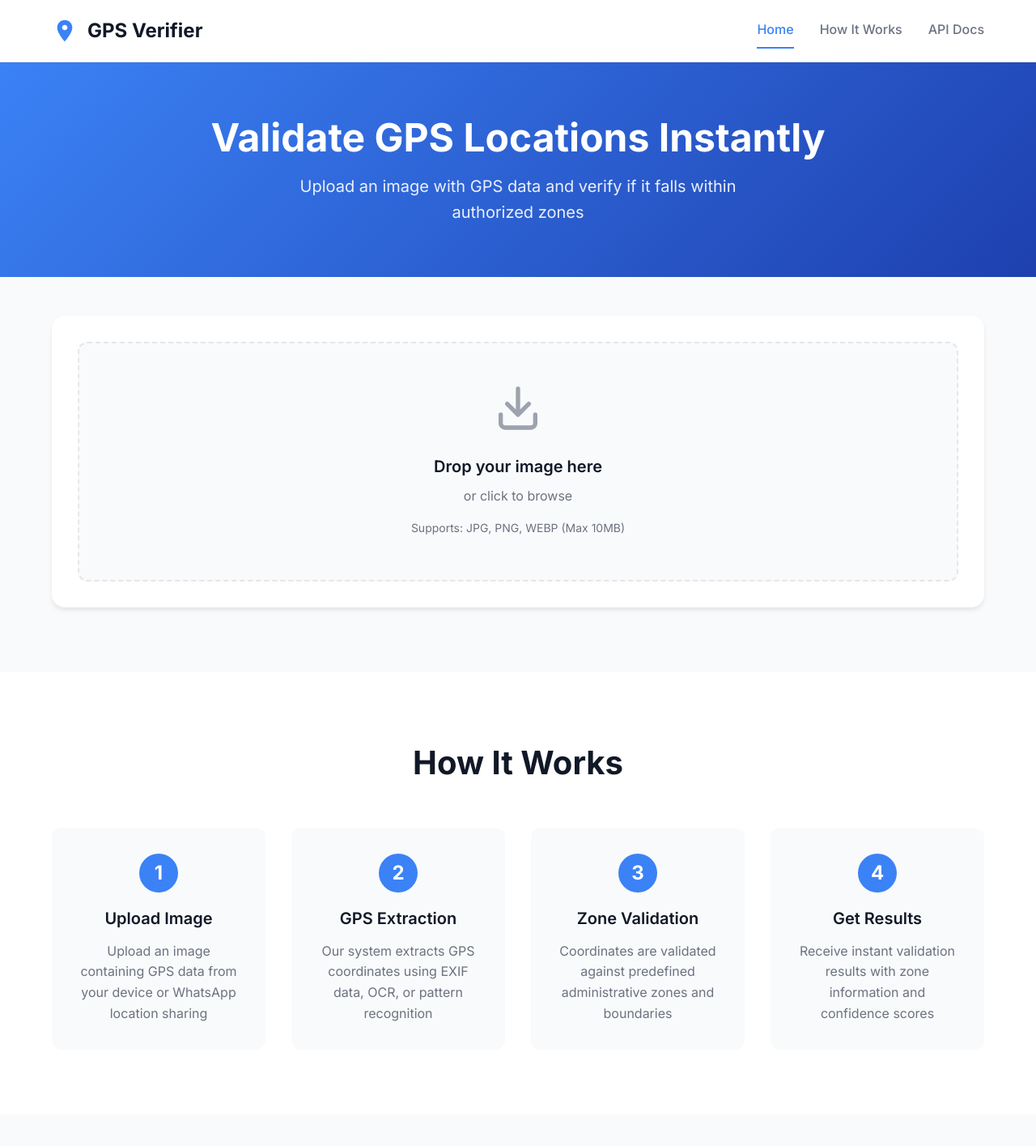
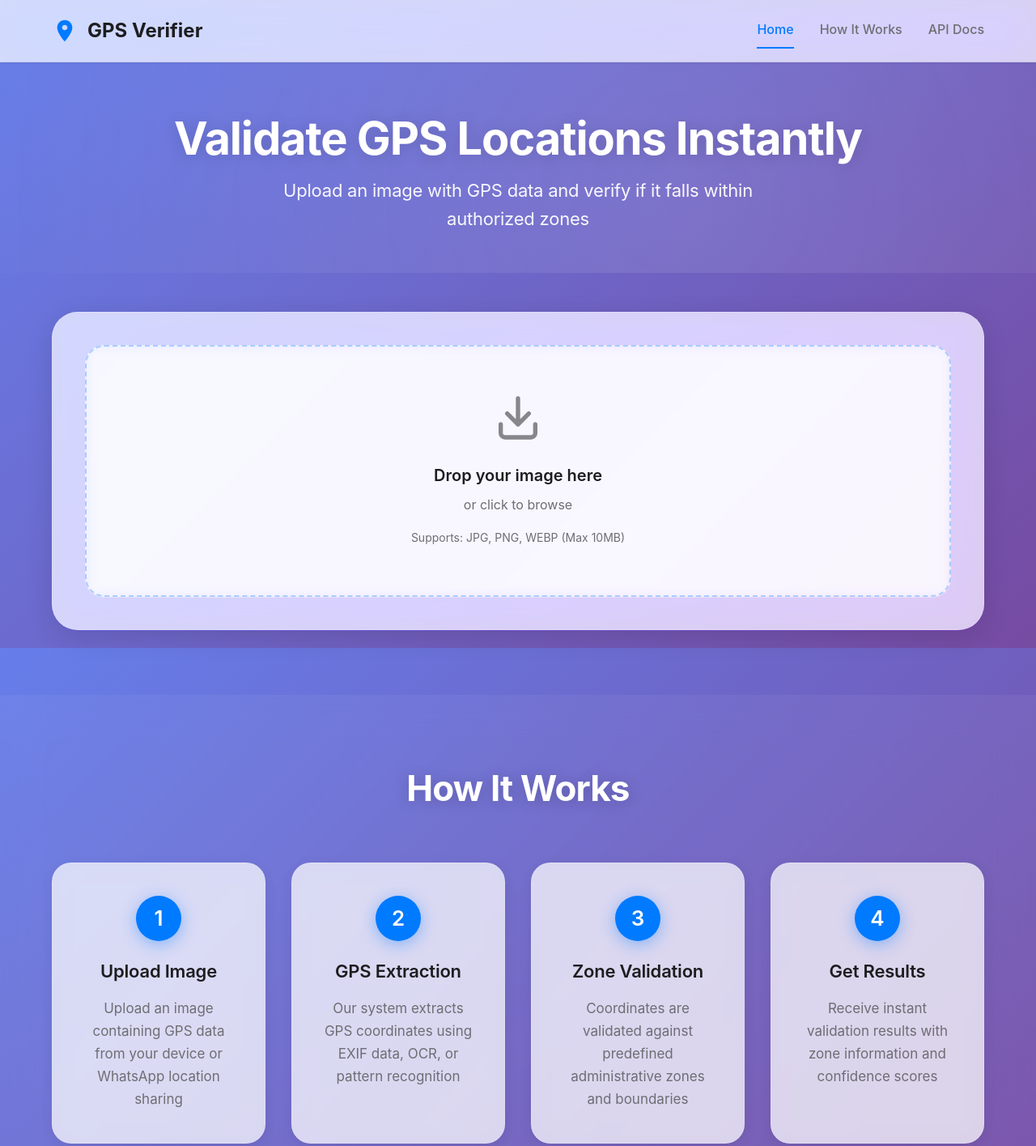
Before and after one commit to nitish-niraj/GPS-verification, a plain HTML site: page frontend/index.html in a window 1280 px wide. Shown: the top 1415 px of the page at 81% size. Drawn offline with Linux system fonts and the light colour scheme; files that its build step writes are made by us from their sources; a web font is replaced by a local one.

Commit message:
Implement Apple liquid design with glassmorphism
- Glassmorphism effects on all cards with backdrop-filter blur
- Gradient background with liquid animation
- SF Pro Display font (Apple standard)
- Smooth cubic-bezier transitions
- Enhanced shadows and continuous curves
- Fixed static file serving paths
- Added hover animations with scale/transform
- Status badges with glass effects and glows

```diff
--- a/frontend/css/style.css
+++ b/frontend/css/style.css
@@ -1,29 +1,47 @@
 /* ========================================
-   GPS Verifier - Modern UI Stylesheet
+   GPS Verifier - Apple Liquid Design
    ======================================== */
 
-/* CSS Variables */
+/* CSS Variables - Apple Inspired */
 :root {
-    --primary-color: #3b82f6;
-    --primary-hover: #2563eb;
-    --success-color: #10b981;
-    --error-color: #ef4444;
-    --warning-color: #f59e0b;
-    --bg-primary: #ffffff;
-    --bg-secondary: #f9fafb;
-    --bg-tertiary: #f3f4f6;
-    --text-primary: #111827;
-    --text-secondary: #6b7280;
-    --text-tertiary: #9ca3af;
-    --border-color: #e5e7eb;
-    --shadow-sm: 0 1px 2px 0 rgba(0, 0, 0, 0.05);
-    --shadow-md: 0 4px 6px -1px rgba(0, 0, 0, 0.1);
-    --shadow-lg: 0 10px 15px -3px rgba(0, 0, 0, 0.1);
-    --shadow-xl: 0 20px 25px -5px rgba(0, 0, 0, 0.1);
-    --radius-sm: 0.375rem;
-    --radius-md: 0.5rem;
-    --radius-lg: 0.75rem;
-    --radius-xl: 1rem;
+    /* Colors */
+    --primary-color: #007AFF;
+    --primary-hover: #0051D5;
+    --success-color: #34C759;
+    --error-color: #FF3B30;
+    --warning-color: #FF9500;
+
+    /* Backgrounds - Glassmorphism */
+    --bg-primary: rgba(255, 255, 255, 0.8);
+    --bg-secondary: rgba(249, 249, 251, 0.7);
+    --bg-glass: rgba(255, 255, 255, 0.72);
+    --bg-glass-dark: rgba(0, 0, 0, 0.05);
+
+    /* Text */
+    --text-primary: #1d1d1f;
+    --text-secondary: #6e6e73;
+    --text-tertiary: #86868b;
+
+    /* Borders */
+    --border-color: rgba(0, 0, 0, 0.06);
+
+    /* Shadows - Soft and Layered */
+    --shadow-sm: 0 1px 3px rgba(0, 0, 0, 0.08);
+    --shadow-md: 0 4px 16px rgba(0, 0, 0, 0.08);
+    --shadow-lg: 0 8px 32px rgba(0, 0, 0, 0.12);
+    --shadow-xl: 0 12px 48px rgba(0, 0, 0, 0.16);
+
+    /* Radius - Apple's Continuous Curves */
+    --radius-sm: 8px;
+    --radius-md: 12px;
+    --radius-lg: 16px;
+    --radius-xl: 24px;
+    --radius-2xl: 32px;
+
+    /* Blur */
+    --blur-sm: 8px;
+    --blur-md: 16px;
+    --blur-lg: 24px;
 }
 
 /* Reset & Base Styles */
@@ -34,12 +52,14 @@
 }
 
 body {
-    font-family: 'Inter', -apple-system, BlinkMacSystemFont, 'Segoe UI', sans-serif;
+    font-family: -apple-system, BlinkMacSystemFont, 'SF Pro Display', 'Segoe UI', sans-serif;
     color: var(--text-primary);
-    background-color: var(--bg-secondary);
+    background: linear-gradient(135deg, #667eea 0%, #764ba2 100%);
+    background-attachment: fixed;
     line-height: 1.6;
     -webkit-font-smoothing: antialiased;
     -moz-osx-font-smoothing: grayscale;
+    min-height: 100vh;
 }
 
 .container {
@@ -48,15 +68,18 @@ body {
     padding: 0 1.5rem;
 }
 
-/* Navigation */
+/* Navigation - Glassmorphism */
 .navbar {
-    background: var(--bg-primary);
+    background: var(--bg-glass);
+    backdrop-filter: blur(var(--blur-lg)) saturate(180%);
+    -webkit-backdrop-filter: blur(var(--blur-lg)) saturate(180%);
     border-bottom: 1px solid var(--border-color);
     padding: 1rem 0;
     position: sticky;
     top: 0;
     z-index: 1000;
     box-shadow: var(--shadow-sm);
+    transition: all 0.3s cubic-bezier(0.4, 0, 0.2, 1);
 }
 
 .navbar .container {
@@ -103,26 +126,53 @@ body {
     border-bottom-color: var(--primary-color);
 }
 
-/* Hero Section */
+/* Hero Section - Liquid Gradient */
 .hero {
-    background: linear-gradient(135deg, var(--primary-color) 0%, #1e40af 100%);
+    background: transparent;
     color: white;
-    padding: 4rem 0;
+    padding: 4rem 0 3rem;
     text-align: center;
+    position: relative;
+    overflow: hidden;
+}
+
+.hero::before {
+    content: '';
+    position: absolute;
+    top: -50%;
+    left: -50%;
+    width: 200%;
+    height: 200%;
+    background: radial-gradient(circle, rgba(255, 255, 255, 0.1) 0%, transparent 70%);
+    animation: liquidMove 15s ease-in-out infinite;
+}
+
+@keyframes liquidMove {
+    0%, 100% { transform: translate(0, 0) scale(1); }
+    50% { transform: translate(10%, 10%) scale(1.1); }
+}
+
+.hero-content {
+    position: relative;
+    z-index: 1;
 }
 
 .hero-title {
-    font-size: 3rem;
+    font-size: 3.5rem;
     font-weight: 700;
     margin-bottom: 1rem;
-    line-height: 1.2;
+    line-height: 1.1;
+    letter-spacing: -0.02em;
+    text-shadow: 0 2px 20px rgba(0, 0, 0, 0.15);
 }
 
 .hero-subtitle {
-    font-size: 1.25rem;
-    opacity: 0.9;
-    max-width: 600px;
+    font-size: 1.375rem;
+    opacity: 0.95;
+    max-width: 640px;
     margin: 0 auto;
+    font-weight: 400;
+    letter-spacing: -0.01em;
 }
 
 /* Main Content */
@@ -136,31 +186,45 @@ body {
 }
 
 .upload-card {
-    background: var(--bg-primary);
-    border-radius: var(--radius-xl);
-    padding: 2rem;
-    box-shadow: var(--shadow-md);
+    background: var(--bg-glass);
+    backdrop-filter: blur(var(--blur-md)) saturate(180%);
+    -webkit-backdrop-filter: blur(var(--blur-md)) saturate(180%);
+    border-radius: var(--radius-2xl);
+    padding: 2.5rem;
+    box-shadow: var(--shadow-lg);
+    border: 1px solid rgba(255, 255, 255, 0.18);
+    transition: all 0.4s cubic-bezier(0.4, 0, 0.2, 1);
+}
+
+.upload-card:hover {
+    transform: translateY(-2px);
+    box-shadow: var(--shadow-xl);
 }
 
 .drop-zone {
-    border: 2px dashed var(--border-color);
-    border-radius: var(--radius-lg);
-    padding: 3rem 2rem;
+    border: 2px dashed rgba(0, 122, 255, 0.3);
+    border-radius: var(--radius-xl);
+    padding: 3.5rem 2rem;
     text-align: center;
     cursor: pointer;
-    transition: all 0.3s;
-    background: var(--bg-secondary);
+    transition: all 0.4s cubic-bezier(0.4, 0, 0.2, 1);
+    background: rgba(255, 255, 255, 0.4);
+    backdrop-filter: blur(var(--blur-sm));
+    -webkit-backdrop-filter: blur(var(--blur-sm));
 }
 
 .drop-zone:hover {
     border-color: var(--primary-color);
-    background: #eff6ff;
+    background: rgba(0, 122, 255, 0.08);
+    transform: scale(1.01);
 }
 
 .drop-zone.drag-over {
     border-color: var(--primary-color);
-    background: #dbeafe;
+    border-width: 3px;
+    background: rgba(0, 122, 255, 0.12);
     transform: scale(1.02);
+    box-shadow: 0 0 0 4px rgba(0, 122, 255, 0.1);
 }
 
 .upload-icon {
@@ -241,47 +305,62 @@ body {
     color: var(--text-secondary);
 }
 
-/* Buttons */
+/* Buttons - Apple Style */
 .btn-primary,
 .btn-secondary {
-    padding: 0.875rem 2rem;
+    padding: 0.875rem 2.25rem;
     border: none;
-    border-radius: var(--radius-md);
-    font-weight: 600;
-    font-size: 1rem;
+    border-radius: var(--radius-lg);
+    font-weight: 500;
+    font-size: 1.0625rem;
     cursor: pointer;
-    transition: all 0.2s;
+    transition: all 0.3s cubic-bezier(0.4, 0, 0.2, 1);
     display: inline-flex;
     align-items: center;
     justify-content: center;
     gap: 0.5rem;
+    letter-spacing: -0.01em;
 }
 
 .btn-primary {
     background: var(--primary-color);
     color: white;
-    box-shadow: var(--shadow-sm);
+    box-shadow: 0 4px 16px rgba(0, 122, 255, 0.3);
 }
 
 .btn-primary:hover:not(:disabled) {
     background: var(--primary-hover);
-    box-shadow: var(--shadow-md);
-    transform: translateY(-1px);
+    box-shadow: 0 8px 24px rgba(0, 122, 255, 0.4);
+    transform: translateY(-2px) scale(1.02);
+}
+
+.btn-primary:active:not(:disabled) {
+    transform: translateY(0) scale(0.98);
 }
 
 .btn-primary:disabled {
-    opacity: 0.6;
+    opacity: 0.5;
     cursor: not-allowed;
+    transform: none;
 }
 
 .btn-secondary {
-    background: var(--bg-primary);
+    background: rgba(255, 255, 255, 0.7);
+    backdrop-filter: blur(var(--blur-sm));
+    -webkit-backdrop-filter: blur(var(--blur-sm));
     color: var(--text-primary);
-    border: 1px solid var(--border-color);
+    border: 1px solid rgba(0, 0, 0, 0.1);
+    box-shadow: 0 2px 8px rgba(0, 0, 0, 0.08);
 }
 
 .btn-secondary:hover {
-    background: var(--bg-secondary);
+    background: rgba(255, 255, 255, 0.9);
+    transform: translateY(-2px);
+    box-shadow: 0 4px 16px rgba(0, 0, 0, 0.12);
+}
+
+.btn-secondary:active {
+    transform: translateY(0) scale(0.98);
 }
 
 .btn-loader {
@@ -303,10 +382,25 @@ body {
 }
 
 .results-card {
-    background: var(--bg-primary);
-    border-radius: var(--radius-xl);
-    padding: 2rem;
-    box-shadow: var(--shadow-md);
+    background: var(--bg-glass);
+    backdrop-filter: blur(var(--blur-md)) saturate(180%);
+    -webkit-backdrop-filter: blur(var(--blur-md)) saturate(180%);
+    border-radius: var(--radius-2xl);
+    padding: 2.5rem;
+    box-shadow: var(--shadow-lg);
+    border: 1px solid rgba(255, 255, 255, 0.18);
+    animation: slideUpSmooth 0.5s cubic-bezier(0.4, 0, 0.2, 1);
+}
+
+@keyframes slideUpSmooth {
+    from {
+        opacity: 0;
+        transform: translateY(30px);
+    }
+    to {
+        opacity: 1;
+        transform: translateY(0);
+    }
 }
 
 .result-header {
@@ -324,28 +418,44 @@ body {
 }
 
 .status-badge {
-    padding: 0.5rem 1rem;
-    border-radius: var(--radius-md);
-    font-weight: 600;
-    font-size: 0.875rem;
+    padding: 0.625rem 1.25rem;
+    border-radius: var(--radius-lg);
+    font-weight: 500;
+    font-size: 0.9375rem;
+    letter-spacing: -0.01em;
+    backdrop-filter: blur(var(--blur-sm));
+    -webkit-backdrop-filter: blur(var(--blur-sm));
 }
 
 .status-badge.valid {
-    background: #d1fae5;
-    color: #065f46;
+    background: rgba(52, 199, 89, 0.15);
+    color: #0f7c3b;
+    border: 1px solid rgba(52, 199, 89, 0.3);
+    box-shadow: 0 0 20px rgba(52, 199, 89, 0.2);
 }
 
 .status-badge.invalid {
-    background: #fee2e2;
-    color: #991b1b;
+    background: rgba(255, 59, 48, 0.15);
+    color: #c41e17;
+    border: 1px solid rgba(255, 59, 48, 0.3);
+    box-shadow: 0 0 20px rgba(255, 59, 48, 0.2);
 }
 
-/* Result Blocks */
+/* Result Blocks - Glass Effect */
 .result-block {
     margin-bottom: 2rem;
-    padding: 1.5rem;
-    background: var(--bg-secondary);
-    border-radius: var(--radius-lg);
+    padding: 1.75rem;
+    background: rgba(255, 255, 255, 0.5);
+    backdrop-filter: blur(var(--blur-sm));
+    -webkit-backdrop-filter: blur(var(--blur-sm));
+    border-radius: var(--radius-xl);
+    border: 1px solid rgba(255, 255, 255, 0.3);
+    transition: all 0.3s cubic-bezier(0.4, 0, 0.2, 1);
+}
+
+.result-block:hover {
+    background: rgba(255, 255, 255, 0.6);
+    transform: translateX(4px);
 }
 
 .result-block h4 {
@@ -483,17 +593,23 @@ body {
     font-weight: bold;
 }
 
-/* How It Works Section */
+/* How It Works Section - Glass */
 .how-it-works {
     padding: 5rem 0;
-    background: var(--bg-primary);
+    background: rgba(255, 255, 255, 0.05);
+    backdrop-filter: blur(var(--blur-lg));
+    -webkit-backdrop-filter: blur(var(--blur-lg));
+    position: relative;
 }
 
 .section-title {
     text-align: center;
-    font-size: 2.5rem;
+    font-size: 2.75rem;
     font-weight: 700;
-    margin-bottom: 3rem;
+    margin-bottom: 3.5rem;
+    letter-spacing: -0.02em;
+    color: white;
+    text-shadow: 0 2px 20px rgba(0, 0, 0, 0.2);
 }
 
 .steps-grid {
@@ -504,40 +620,55 @@ body {
 
 .step-card {
     text-align: center;
-    padding: 2rem;
-    border-radius: var(--radius-lg);
-    background: var(--bg-secondary);
-    transition: all 0.3s;
+    padding: 2.5rem 2rem;
+    border-radius: var(--radius-xl);
+    background: var(--bg-glass);
+    backdrop-filter: blur(var(--blur-md)) saturate(180%);
+    -webkit-backdrop-filter: blur(var(--blur-md)) saturate(180%);
+    border: 1px solid rgba(255, 255, 255, 0.18);
+    transition: all 0.4s cubic-bezier(0.4, 0, 0.2, 1);
+    box-shadow: var(--shadow-md);
 }
 
 .step-card:hover {
-    transform: translateY(-4px);
-    box-shadow: var(--shadow-lg);
+    transform: translateY(-8px) scale(1.02);
+    box-shadow: var(--shadow-xl);
+    border-color: rgba(255, 255, 255, 0.3);
 }
 
 .step-number {
-    width: 48px;
-    height: 48px;
+    width: 56px;
+    height: 56px;
     background: var(--primary-color);
     color: white;
     border-radius: 50%;
     display: flex;
     align-items: center;
     justify-content: center;
-    font-size: 1.5rem;
-    font-weight: 700;
-    margin: 0 auto 1rem;
+    font-size: 1.625rem;
+    font-weight: 600;
+    margin: 0 auto 1.25rem;
+    box-shadow: 0 4px 20px rgba(0, 122, 255, 0.4);
+    transition: all 0.3s cubic-bezier(0.4, 0, 0.2, 1);
+}
+
+.step-card:hover .step-number {
+    transform: scale(1.1) rotate(5deg);
+    box-shadow: 0 8px 28px rgba(0, 122, 255, 0.5);
 }
 
 .step-card h3 {
-    font-size: 1.25rem;
+    font-size: 1.375rem;
     font-weight: 600;
-    margin-bottom: 0.75rem;
+    margin-bottom: 0.875rem;
+    letter-spacing: -0.01em;
+    color: var(--text-primary);
 }
 
 .step-card p {
     color: var(--text-secondary);
-    line-height: 1.6;
+    line-height: 1.65;
+    font-size: 1.0625rem;
 }
 
 /* Footer */
@@ -594,7 +725,7 @@ body {
     color: var(--text-tertiary);
 }
 
-/* Animations */
+/* Animations - Apple Smooth */
 @keyframes fadeIn {
     from {
         opacity: 0;
@@ -607,11 +738,31 @@ body {
 @keyframes slideUp {
     from {
         opacity: 0;
-        transform: translateY(20px);
+        transform: translateY(30px) scale(0.98);
     }
     to {
         opacity: 1;
-        transform: translateY(0);
+        transform: translateY(0) scale(1);
+    }
+}
+
+@keyframes pulse {
+    0%, 100% {
+        opacity: 1;
+        transform: scale(1);
+    }
+    50% {
+        opacity: 0.9;
+        transform: scale(1.02);
+    }
+}
+
+@keyframes shimmer {
+    0% {
+        background-position: -1000px 0;
+    }
+    100% {
+        background-position: 1000px 0;
     }
 }
 
--- a/frontend/index.html
+++ b/frontend/index.html
@@ -4,8 +4,8 @@
     <meta charset="UTF-8">
     <meta name="viewport" content="width=device-width, initial-scale=1.0">
     <title>GPS Verifier - Location Validation System</title>
-    <link rel="stylesheet" href="css/style.css">
-    <link href="https://fonts.googleapis.com/css2?family=Inter:wght@300;400;500;600;700&display=swap" rel="stylesheet">
+    <link rel="stylesheet" href="/static/css/style.css">
+    <link href="https://fonts.googleapis.com/css2?family=SF+Pro+Display:wght@300;400;500;600;700&display=swap" rel="stylesheet">
 </head>
 <body>
     <!-- Navigation -->
@@ -239,6 +239,6 @@
         </div>
     </footer>
 
-    <script src="js/app.js"></script>
+    <script src="/static/js/app.js"></script>
 </body>
 </html>
```
Also changed, not shown: 1 other file.
